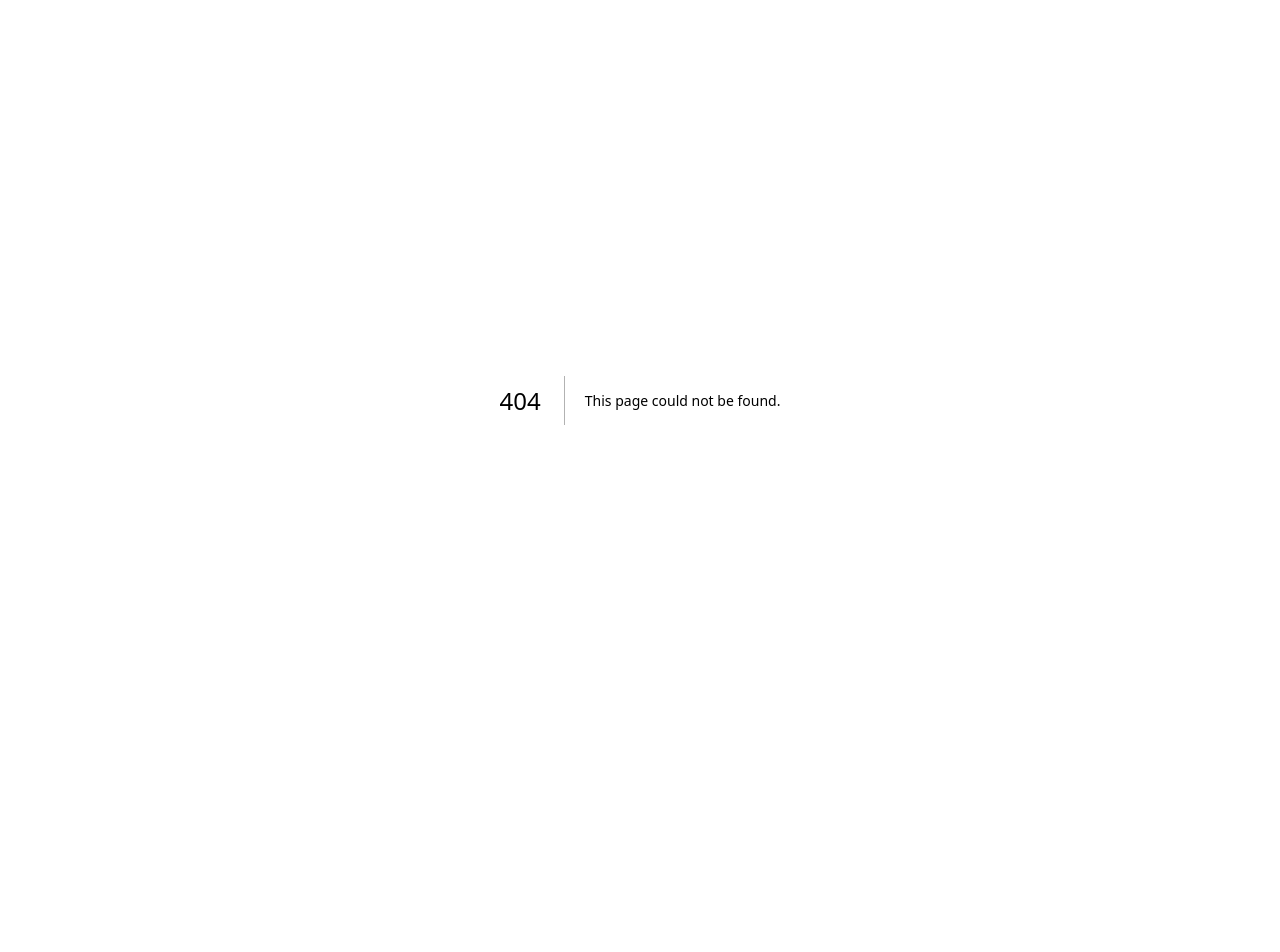
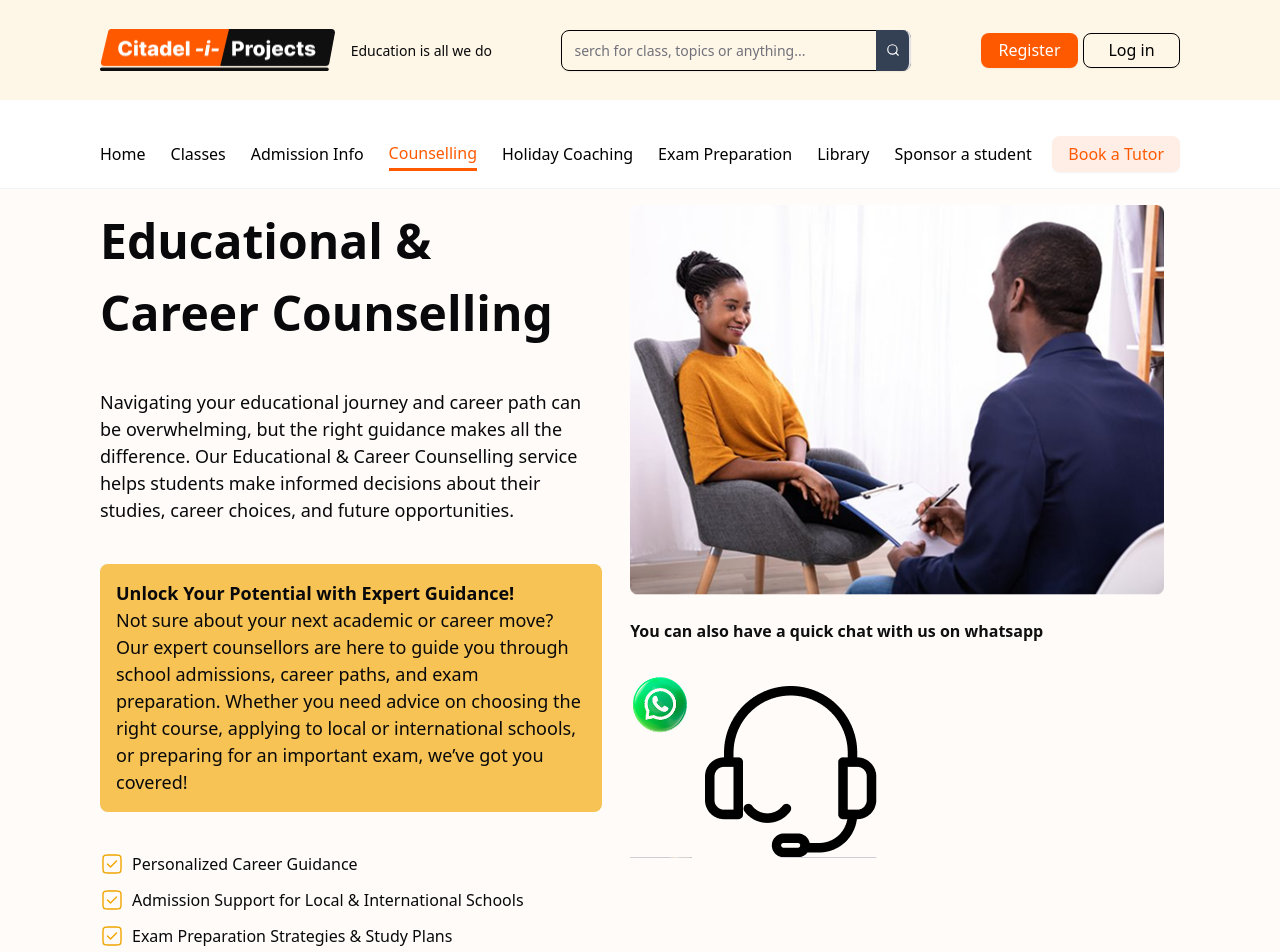
Before and after one commit to Farmerintech/citadel-i-project-landing, a Next.js app: page /counselling in a window 1280 px wide. Before the commit this address had no page. Shown: the top 952 px of the page. Before the commit the page ends 800 px from the top, so only its background shows below. Built offline with nearby package versions, Linux system fonts and the light colour scheme.

Commit message:
counselling page

```diff
--- a/src/app/admission_info/rightSide.tsx
+++ b/src/app/admission_info/rightSide.tsx
@@ -2,7 +2,7 @@ import { Svgs } from "../utils/svgs"
 
 export const RightSide = ()=>{
     return(
-        <aside className="xl:min-width-[829px] bg-white flex flex-col gap-[53px] px-[32px] py-[16px] lg:rounded-[4px] lg:w-2/3 lg:custom-scrollbar lg:overflow-y-scroll lg:h-[829px] ">
+        <aside className="xl:min-width-[829px] bg-white flex flex-col gap-[53px] px-[32px] py-[16px] lg:rounded-[4px] lg:w-2/3 custom-scrollbar lg:overflow-y-scroll lg:h-screen">
             <div className="flex flex-col gap-[24px]">
                 <h2 className="font-[700] md:text-[32px] text-[24px] text-[#0F0F0F]">Your Complete Guide to Securing Admission into Your Desired School and Course</h2>
                 <p className="font-[400] text-[18px]">Gaining admission into a higher institution in Nigeria requires careful planning and an understanding of the process. Whether you're applying to a university, polytechnic, or college, this guide will help you navigate the admission process smoothly.</p>
--- a/src/app/classes/main.tsx
+++ b/src/app/classes/main.tsx
@@ -7,7 +7,7 @@ export const Main = () =>{
     const subjects= [1, 2, 3, 4, 5, 6, 7, 8, 9, 10, 11, 12]
     return(
         <section className="bg-white w-full min-h-screen  rounded-[2px] px-[16px] py-[16px] md:px-[40px] md:py-[32px] ">
-        <div className=" grid grid-cols-2 gap-[12px] absolute left-8 right-5   z-[80px] ">
+        <div className=" grid grid-cols-2 gap-[12px] absolute left-8 right-5">
         <MobileSideBar/>
         <div className="w-[95%] ">
             <button className="  w-full px-[16px] py-[12px] flex items-center justify-between border-[1.5px] bg-orange-500 md:hidden block text-white">
--- /dev/null
+++ b/src/app/counselling/leftSide.tsx
@@ -0,0 +1,18 @@
+import Image from "next/image"
+import counsel from "@/app/assets/counsel.png"
+import chat from "@/app/assets/chat.png"
+export const LeftSide = () =>{
+    return(
+        <aside className="flex flex-col gap-[24px] px-[16px]">
+            <div className="w-full flex items-center justify-center">
+                <Image src={counsel} width={100} height={100} layout="responsive" alt=""/>
+            </div>
+            <div className="font-[600] text-[#0F0F0F] text-[24] flex flex-col gap-[24px]">
+                <h4>You can also have a quick chat with us on whatsapp</h4>
+            </div>
+            <div className="w-[288px] h-[208px]">
+                <Image src={chat} width={100} height={100} layout="responsive" alt=""/>
+            </div>
+        </aside>
+    )
+}
--- /dev/null
+++ b/src/app/counselling/page.tsx
@@ -0,0 +1,32 @@
+"use client"
+
+import HomeNavBar from "@/app/navbar"
+import Footer from "@/app/footer"
+import { useState } from "react";
+import { useRouter } from 'next/navigation';
+import { toggle } from "@/lib/utils";
+import { RightSide } from "./rightSide";
+import { LeftSide } from "./leftSide";
+export default function Counselling (){
+      const [showReg, setShowReg] = useState(false)
+      const [showLogin, setShowLogin] = useState(false)
+      const router = useRouter()
+      const showRegPage = () =>{
+        router.push('/?showReg=true'); // navigate to home page
+        toggle(setShowReg, showReg); // then toggle the registration page
+      }
+      const showLoginPage = () =>{
+        router.push('/?showLogin=true'); // navigate to home page
+        setShowLogin(!showLogin)
+      }
+    return(
+        <>
+        <HomeNavBar showRegPage={showRegPage} showLoginPage={showLoginPage}/>
+        <section className=" bg-[#FFFBF9] lg:px-[100px] px-[32px] py-[16px] flex flex-col md:flex-row items-start justify-between gap-[32px] md:gap-[12px]">
+          <RightSide/>
+          <LeftSide/>
+        </section>
+         <Footer/>
+        </>
+    )
+}
--- /dev/null
+++ b/src/app/counselling/rightSide.tsx
@@ -0,0 +1,46 @@
+export const RightSide = () =>{
+    return(
+        <aside className="flex flex-col gap-[40px] md:w-1/2">
+            <h2 className="font-[600] text-[48px] color-[#0F0F0F]">Educational & Career Counselling</h2>
+            <p className="font-[400] text-[18px] color-[#0F0F0F]">Navigating your educational journey and career path can be overwhelming, but the right guidance makes all the difference. Our Educational & Career Counselling service helps students make informed decisions about their studies, career choices, and future opportunities.</p>
+            <div className="p-[16px] rounded-[8px] bg-[#F6C354]">
+                <h4 className="font-[600] text-[18px] color-[#0F0F0F]">Unlock Your Potential with Expert Guidance!</h4>
+                <p className="font-[400] text-[18px] color-[#0F0F0F]">Not sure about your next academic or career move? Our expert counsellors are here to guide you through school admissions, career paths, and exam preparation. Whether you need advice on choosing the right course, applying to local or international schools, or preparing for an important exam, we’ve got you covered!</p>
+            </div>
+            <div className="flex gap-[12px] flex-col">
+                <p className="flex gap-[8px]">
+                    <span>
+                        <svg width="24" height="24" viewBox="0 0 24 24" fill="none" xmlns="http://www.w3.org/2000/svg">
+                        <path d="M7.5 12L10.5 15L16.5 9M7.8 21H16.2C17.8802 21 18.7202 21 19.362 20.673C19.9265 20.3854 20.3854 19.9265 20.673 19.362C21 18.7202 21 17.8802 21 16.2V7.8C21 6.11984 21 5.27976 20.673 4.63803C20.3854 4.07354 19.9265 3.6146 19.362 3.32698C18.7202 3 17.8802 3 16.2 3H7.8C6.11984 3 5.27976 3 4.63803 3.32698C4.07354 3.6146 3.6146 4.07354 3.32698 4.63803C3 5.27976 3 6.11984 3 7.8V16.2C3 17.8802 3 18.7202 3.32698 19.362C3.6146 19.9265 4.07354 20.3854 4.63803 20.673C5.27976 21 6.11984 21 7.8 21Z" stroke="#F1A500" stroke-width="1.4" stroke-linecap="round" stroke-linejoin="round"/>
+                        </svg>
+                    </span>
+                    Personalized Career Guidance
+                </p>
+                <p className="flex gap-[8px]">
+                    <span>
+                        <svg width="24" height="24" viewBox="0 0 24 24" fill="none" xmlns="http://www.w3.org/2000/svg">
+                        <path d="M7.5 12L10.5 15L16.5 9M7.8 21H16.2C17.8802 21 18.7202 21 19.362 20.673C19.9265 20.3854 20.3854 19.9265 20.673 19.362C21 18.7202 21 17.8802 21 16.2V7.8C21 6.11984 21 5.27976 20.673 4.63803C20.3854 4.07354 19.9265 3.6146 19.362 3.32698C18.7202 3 17.8802 3 16.2 3H7.8C6.11984 3 5.27976 3 4.63803 3.32698C4.07354 3.6146 3.6146 4.07354 3.32698 4.63803C3 5.27976 3 6.11984 3 7.8V16.2C3 17.8802 3 18.7202 3.32698 19.362C3.6146 19.9265 4.07354 20.3854 4.63803 20.673C5.27976 21 6.11984 21 7.8 21Z" stroke="#F1A500" stroke-width="1.4" stroke-linecap="round" stroke-linejoin="round"/>
+                        </svg>
+                    </span>
+                    Admission Support for Local & International Schools
+                </p>
+                <p className="flex gap-[8px]">
+                    <span>
+                        <svg width="24" height="24" viewBox="0 0 24 24" fill="none" xmlns="http://www.w3.org/2000/svg">
+                        <path d="M7.5 12L10.5 15L16.5 9M7.8 21H16.2C17.8802 21 18.7202 21 19.362 20.673C19.9265 20.3854 20.3854 19.9265 20.673 19.362C21 18.7202 21 17.8802 21 16.2V7.8C21 6.11984 21 5.27976 20.673 4.63803C20.3854 4.07354 19.9265 3.6146 19.362 3.32698C18.7202 3 17.8802 3 16.2 3H7.8C6.11984 3 5.27976 3 4.63803 3.32698C4.07354 3.6146 3.6146 4.07354 3.32698 4.63803C3 5.27976 3 6.11984 3 7.8V16.2C3 17.8802 3 18.7202 3.32698 19.362C3.6146 19.9265 4.07354 20.3854 4.63803 20.673C5.27976 21 6.11984 21 7.8 21Z" stroke="#F1A500" stroke-width="1.4" stroke-linecap="round" stroke-linejoin="round"/>
+                        </svg>
+                    </span>
+                    Exam Preparation Strategies & Study Plans
+                </p>
+            </div>
+            <button className="bg-[#FF5900] text-white px-[24px] py-[12px] flex gap-[8px] w-full md:w-[426px] rounded-[8px]">
+            Book a Free Counselling Session Today!
+                <span>
+                    <svg width="24" height="24" viewBox="0 0 24 24" fill="none" xmlns="http://www.w3.org/2000/svg">
+                    <path d="M6 17L11 12L6 7M13 17L18 12L13 7" stroke="white" stroke-width="1.5" stroke-linecap="round" stroke-linejoin="round"/>
+                    </svg>
+                </span>
+            </button>
+        </aside>
+    )
+}
--- a/src/app/globals.css
+++ b/src/app/globals.css
@@ -130,20 +130,17 @@
 
 
 .custom-scrollbar::-webkit-scrollbar {
-  width: 5px;
-  height: 158px;
-
+  width: 5px; /* Thickness for vertical scrollbar */
 }
 
 .custom-scrollbar::-webkit-scrollbar-track {
-  background: #C3C4C7;
+  background: #f1f1f1;
   border-radius: 25px;
 }
 
 .custom-scrollbar::-webkit-scrollbar-thumb {
   background-color: #C3C4C7;
   border-radius: 25px;
-  height: 158px;
 }
 
 .custom-scrollbar::-webkit-scrollbar-thumb:hover {
--- a/src/app/navbar.tsx
+++ b/src/app/navbar.tsx
@@ -134,33 +134,33 @@ export default function HomeNavBar({showRegPage, showLoginPage}:showPageprops) {
         {isMobileMenuOpen && (
           <div
             id="mobile-menu"
-            className="absolute bg-[white] top-[80px] right-0 w-[215px] h-[662px] flex-col p-6  lg:hidden"
+            className="absolute bg-[white] top-[80px] right-0 w-[215px] h-[662px] flex-col p-6 z-10  lg:hidden"
           >
             <ul className="flex flex-col   gap-[32px]">
             <li className=" leading-[20.02px] text-[18px] font-normal text-[#130F26]">
-              <Link href="">Home</Link>
+              <Link href="/">Home</Link>
             </li>
             <li className="leading-[20.02px] text-[18px] font-normal text-[#130F26]">
-              <Link href="#">Classes</Link>
+              <Link href="/classes">Classes</Link>
             </li>
             <li className="leading-[20.02px] text-[18px] font-normal text-[#130F26]">
-              <Link href="#">Admission Info</Link>
+              <Link href="/admission_info">Admission Info</Link>
             </li>
             <li className="leading-[20.02px] text-[18px] font-normal text-[#130F26]">
-              <Link href="#">Counselling</Link>
+              <Link href="/counselling">Counselling</Link>
             </li>
             <li className="leading-[20.02px] text-[18px] font-normal text-[#130F26]">
-              <Link href="#">Holiday Coaching</Link>
+              <Link href="/holiday_coaching">Holiday Coaching</Link>
             </li>
             <li className="leading-[20.02px] text-[18px] font-normal text-[#130F26]">
-              <Link href="#">Exam Preparation</Link>
+              <Link href="/exam_preparation">Exam Preparation</Link>
             </li>
             <li className="leading-[20.02px] text-[18px] font-normal text-[#130F26]">
-              <Link href="#">Library</Link>
+              <Link href="/library">Library</Link>
             </li>
 
             <li className="leading-[20.02px] text-[18px] font-normal text-[#130F26]">
-              <Link href="#">Sponsor a student</Link>
+              <Link href="/sponsor">Sponsor a student</Link>
             </li>
               <li>
               </li>
--- a/src/app/page.tsx
+++ b/src/app/page.tsx
@@ -1,7 +1,6 @@
 "use client";
 
 import React, { useEffect, useRef, useState } from 'react'
-import Image from 'next/image'
 import Homenav from '@/app/navbar'
 import Unipage from '@/app/homePage/unipage'
 import Home from '@/app/homePage/home'
```
Also changed, not shown: src/app/assets/chat.png (added), src/app/assets/counsel.png (added).
